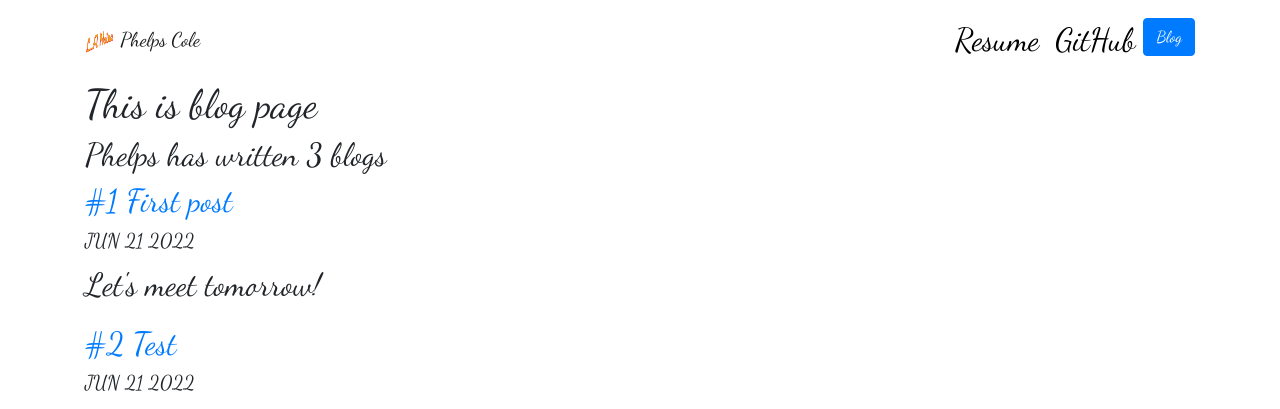
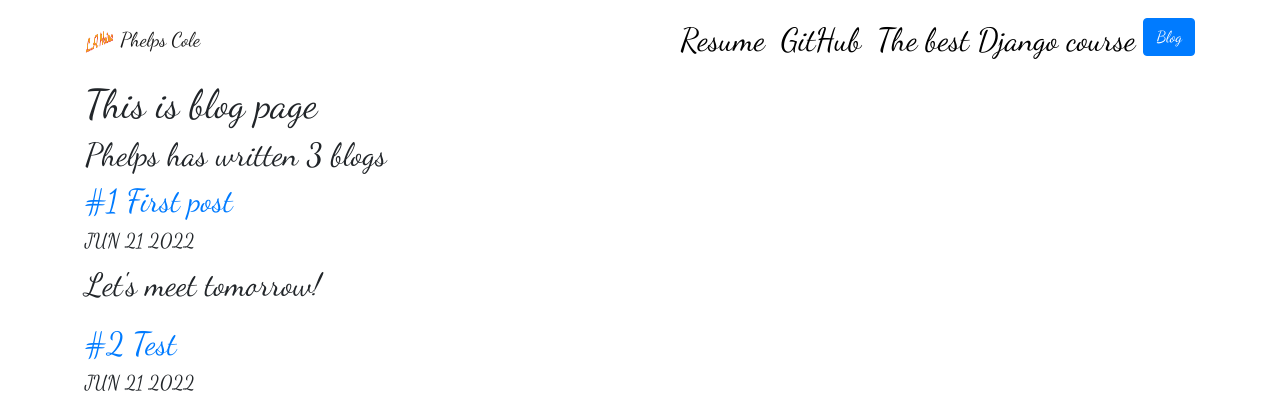
Before and after one commit to PhelpsCole/django3-portfolio, a Django app: page /blog/ in a window 1280 px wide. Shown: the top 409 px of the page. Run offline with Django 3.2, Linux system fonts and the light colour scheme; data comes from the database, SQL or seed files in the repository; some libraries are stand-ins or nearby versions.

Commit message:
Added zappy ico

```diff
--- a/portfolio/templates/portfolio/base.html
+++ b/portfolio/templates/portfolio/base.html
@@ -39,6 +39,8 @@
           <li class="nav-item">
             <a class="nav-link" href="https://github.com/PhelpsCole/" target="_blank">GitHub</a>
           </li>
+	  <li>
+	    <a class="nav-link" href="https://www.zappycode.com/courses/django-3-make-websites-with-python-tutorial-beginner-learn-bootstrap" target="_blank">The best Django course</a>
           <li>
             <a role="button" href="{% url 'blog:all_blogs' %}" class="btn btn-primary">Blog</a>
           </li>
```
